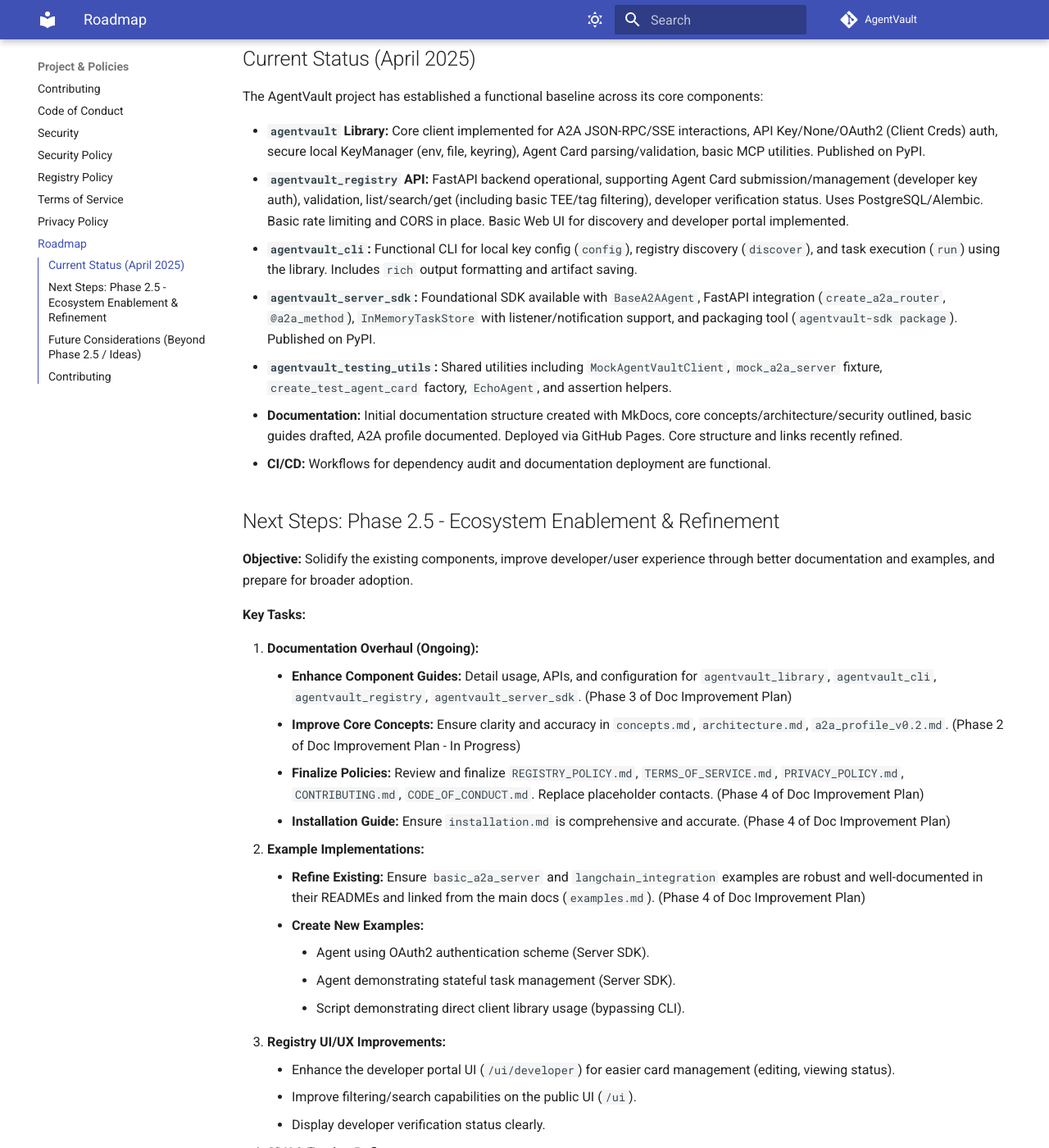
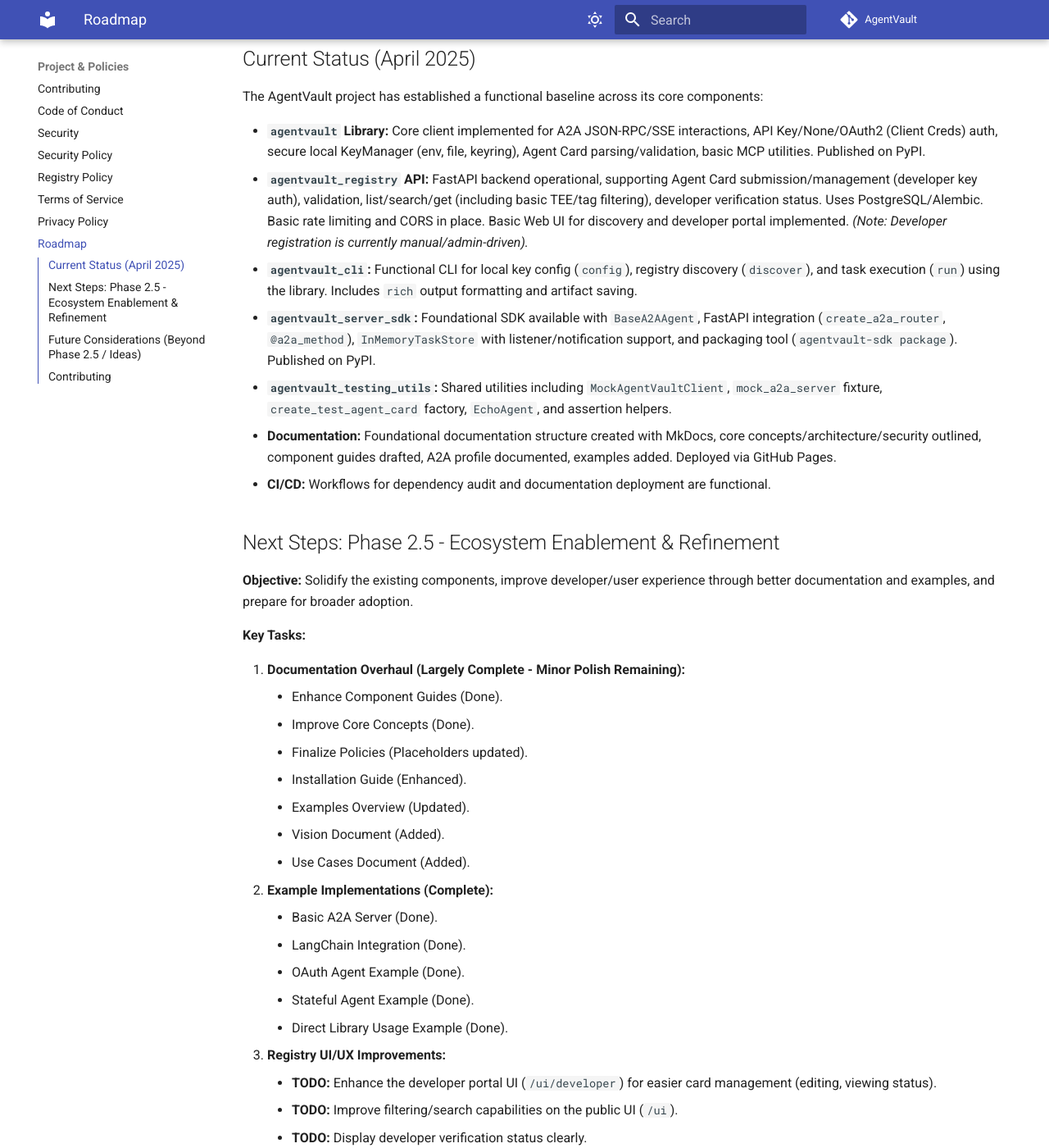
Before and after one commit to ruFFaa/AgentVault, an MkDocs documentation site: the page built from docs/ROADMAP.md, in a window 1280 px wide and 1400 px high, scrolled down 332 px. Shown: the whole window at 82% size. Built offline with MkDocs 1.6.1 and Material for MkDocs 9.7.7, drawn with Linux system fonts in a browser that asks for light colours; comment, search, counter and statistics services are not loaded; some of the changed text lies outside the part shown.

Commit message:
Docs: Add Web UI links and clarify manual developer registration process

```diff
--- a/docs/ROADMAP.md
+++ b/docs/ROADMAP.md
@@ -9,11 +9,11 @@
 The AgentVault project has established a functional baseline across its core components:
 
 *   **`agentvault` Library:** Core client implemented for A2A JSON-RPC/SSE interactions, API Key/None/OAuth2 (Client Creds) auth, secure local KeyManager (env, file, keyring), Agent Card parsing/validation, basic MCP utilities. Published on PyPI.
-*   **`agentvault_registry` API:** FastAPI backend operational, supporting Agent Card submission/management (developer key auth), validation, list/search/get (including basic TEE/tag filtering), developer verification status. Uses PostgreSQL/Alembic. Basic rate limiting and CORS in place. Basic Web UI for discovery and developer portal implemented.
+*   **`agentvault_registry` API:** FastAPI backend operational, supporting Agent Card submission/management (developer key auth), validation, list/search/get (including basic TEE/tag filtering), developer verification status. Uses PostgreSQL/Alembic. Basic rate limiting and CORS in place. Basic Web UI for discovery and developer portal implemented. *(Note: Developer registration is currently manual/admin-driven).*
 *   **`agentvault_cli`:** Functional CLI for local key config (`config`), registry discovery (`discover`), and task execution (`run`) using the library. Includes `rich` output formatting and artifact saving.
 *   **`agentvault_server_sdk`:** Foundational SDK available with `BaseA2AAgent`, FastAPI integration (`create_a2a_router`, `@a2a_method`), `InMemoryTaskStore` with listener/notification support, and packaging tool (`agentvault-sdk package`). Published on PyPI.
 *   **`agentvault_testing_utils`:** Shared utilities including `MockAgentVaultClient`, `mock_a2a_server` fixture, `create_test_agent_card` factory, `EchoAgent`, and assertion helpers.
-*   **Documentation:** Initial documentation structure created with MkDocs, core concepts/architecture/security outlined, basic guides drafted, A2A profile documented. Deployed via GitHub Pages. Core structure and links recently refined.
+*   **Documentation:** Foundational documentation structure created with MkDocs, core concepts/architecture/security outlined, component guides drafted, A2A profile documented, examples added. Deployed via GitHub Pages.
 *   **CI/CD:** Workflows for dependency audit and documentation deployment are functional.
 
 ## Next Steps: Phase 2.5 - Ecosystem Enablement & Refinement
@@ -22,28 +22,31 @@
 
 **Key Tasks:**
 
-1.  **Documentation Overhaul (Ongoing):**
-    *   **Enhance Component Guides:** Detail usage, APIs, and configuration for `agentvault_library`, `agentvault_cli`, `agentvault_registry`, `agentvault_server_sdk`. (Phase 3 of Doc Improvement Plan)
-    *   **Improve Core Concepts:** Ensure clarity and accuracy in `concepts.md`, `architecture.md`, `a2a_profile_v0.2.md`. (Phase 2 of Doc Improvement Plan - In Progress)
-    *   **Finalize Policies:** Review and finalize `REGISTRY_POLICY.md`, `TERMS_OF_SERVICE.md`, `PRIVACY_POLICY.md`, `CONTRIBUTING.md`, `CODE_OF_CONDUCT.md`. Replace placeholder contacts. (Phase 4 of Doc Improvement Plan)
-    *   **Installation Guide:** Ensure `installation.md` is comprehensive and accurate. (Phase 4 of Doc Improvement Plan)
-2.  **Example Implementations:**
-    *   **Refine Existing:** Ensure `basic_a2a_server` and `langchain_integration` examples are robust and well-documented in their READMEs and linked from the main docs (`examples.md`). (Phase 4 of Doc Improvement Plan)
-    *   **Create New Examples:**
-        *   Agent using OAuth2 authentication scheme (Server SDK).
-        *   Agent demonstrating stateful task management (Server SDK).
-        *   Script demonstrating direct client library usage (bypassing CLI).
+1.  **Documentation Overhaul (Largely Complete - Minor Polish Remaining):**
+    *   Enhance Component Guides (Done).
+    *   Improve Core Concepts (Done).
+    *   Finalize Policies (Placeholders updated).
+    *   Installation Guide (Enhanced).
+    *   Examples Overview (Updated).
+    *   Vision Document (Added).
+    *   Use Cases Document (Added).
+2.  **Example Implementations (Complete):**
+    *   Basic A2A Server (Done).
+    *   LangChain Integration (Done).
+    *   OAuth Agent Example (Done).
+    *   Stateful Agent Example (Done).
+    *   Direct Library Usage Example (Done).
 3.  **Registry UI/UX Improvements:**
-    *   Enhance the developer portal UI (`/ui/developer`) for easier card management (editing, viewing status).
-    *   Improve filtering/search capabilities on the public UI (`/ui`).
-    *   Display developer verification status clearly.
+    *   **TODO:** Enhance the developer portal UI (`/ui/developer`) for easier card management (editing, viewing status).
+    *   **TODO:** Improve filtering/search capabilities on the public UI (`/ui`).
+    *   **TODO:** Display developer verification status clearly.
 4.  **SDK & Testing Refinements:**
-    *   Improve Server SDK state management abstractions (consider adding basic persistent store examples or interfaces).
-    *   Expand `agentvault-testing-utils` with more assertion helpers or complex mocks as needed.
-    *   Increase test coverage across all components.
+    *   **TODO:** Improve Server SDK state management abstractions (consider adding basic persistent store examples or interfaces).
+    *   **TODO:** Expand `agentvault-testing-utils` with more assertion helpers or complex mocks as needed.
+    *   **TODO:** Increase test coverage across all components.
 5.  **TEE Feature Polish:**
-    *   Ensure TEE filtering in the registry API and UI works reliably.
-    *   Clarify TEE support limitations (declarative only) in documentation (`tee_profile.md`).
+    *   **TODO:** Test and verify TEE filtering in the registry API and UI works reliably.
+    *   **TODO:** Ensure TEE support limitations (declarative only) are clearly documented (`tee_profile.md`).
 
 ## Future Considerations (Beyond Phase 2.5 / Ideas)
 
@@ -53,6 +56,7 @@
     *   Enhance Server SDK state management (persistent stores like DB/Redis).
     *   Improve error handling depth across all components.
 *   **Phase 3: Advanced Features & Ecosystem Growth:**
+    *   **Developer Self-Registration:** Implement a secure self-service workflow for developers to register and obtain API keys via the Registry API/UI (including email verification).
     *   **Multimodality (WebRTC):** Integrate `aiortc` for optional real-time audio/video streaming support within the A2A protocol.
     *   **Deeper MCP Integration:** Align with finalized MCP specifications, provide SDK helpers for context manipulation.
     *   **TEE Attestation Verification:** Implement client-side verification of TEE attestations based on `attestationEndpoint` in Agent Cards.
```
Also changed, not shown: agentvault_registry/src/agentvault_registry/static/developer/index.html (+9 -3 lines), docs/developer_guide/registry.md (+3 -2 lines).
